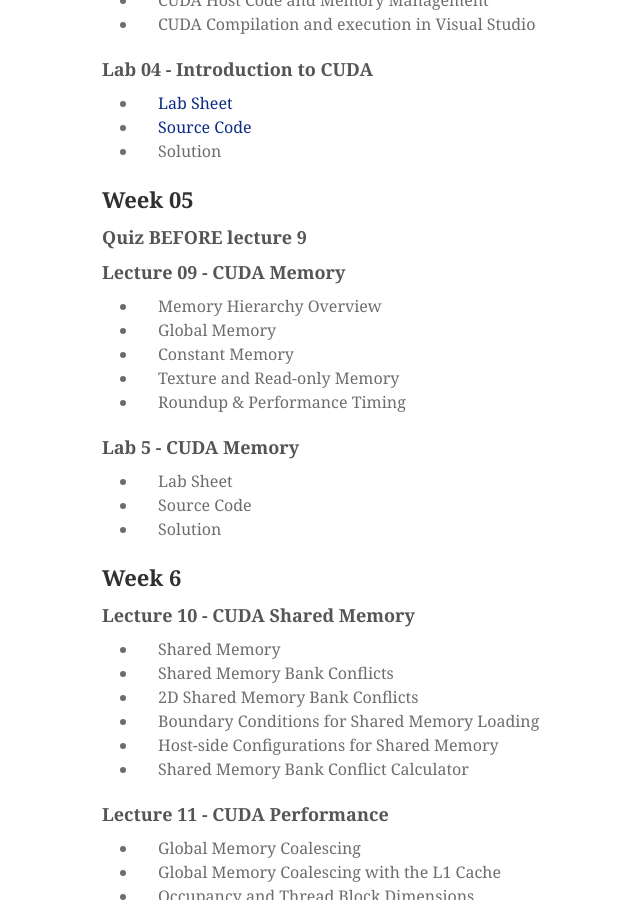
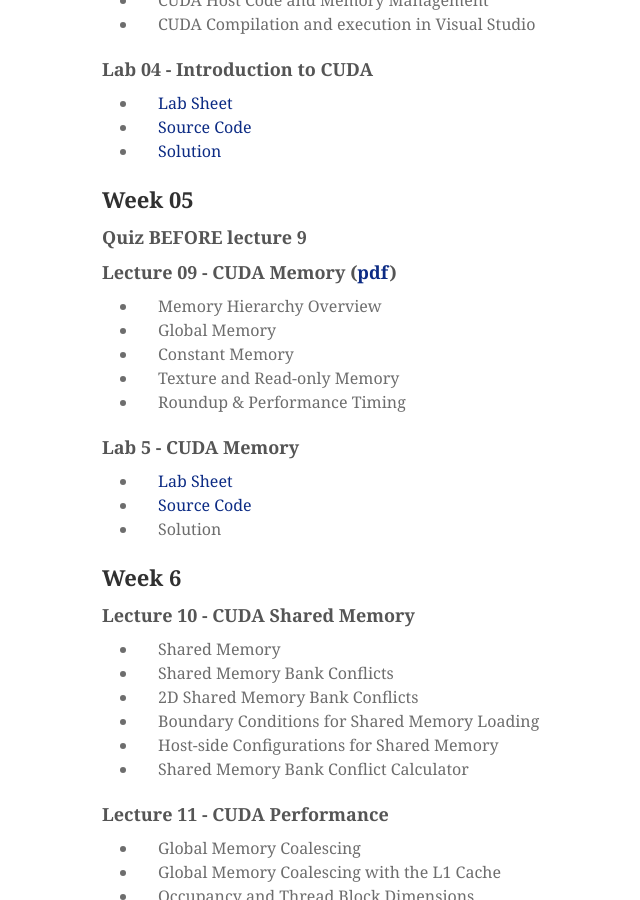
Before and after one commit to mondus/mondus.github.io, a Jekyll site: the page built from teaching/COM4521/index.md, in a window 1280 px wide and 900 px high, scrolled down 5011 px. Shown: the whole window, without its empty margins (138-778 px from the left). Built offline with Jekyll 4.4.1, drawn with Linux system fonts in a browser that asks for light colours; nearby versions of some CDN libraries; some web fonts are replaced.

Commit message:
Update index.md

```diff
--- a/teaching/COM4521/index.md
+++ b/teaching/COM4521/index.md
@@ -167,14 +167,14 @@ A [Google group](https://groups.google.com/a/sheffield.ac.uk/d/forum/com4521-gro
 
 * [Lab Sheet](https://drive.google.com/open?id=1Mr-K6IdOuzeckEDG3RjJ4qmaNO-Do3qK)
 * [Source Code](https://github.com/mondus/com4521/archive/Lab04_src.zip)
-* Solution
+* [Solution](https://github.com/mondus/com4521/archive/Lab04_sln.zip)
 
 
 ## Week 05
 
 ### Quiz BEFORE lecture 9
 
-### Lecture 09 - CUDA Memory
+### Lecture 09 - CUDA Memory ([pdf](https://drive.google.com/open?id=1m6qrDEICELdp8SMhXEzBxsJP-Afy36ck))
 
 * Memory Hierarchy Overview
 * Global Memory
@@ -184,8 +184,8 @@ A [Google group](https://groups.google.com/a/sheffield.ac.uk/d/forum/com4521-gro
 
 ### Lab 5 - CUDA Memory
 
-* Lab Sheet
-* Source Code
+* [Lab Sheet](https://drive.google.com/open?id=1qys-DrrvJgA1wPKDlKdQIvjYynQIhRj8)
+* [Source Code](https://github.com/mondus/com4521/archive/Lab05_src.zip)
 * Solution
 
 
```
